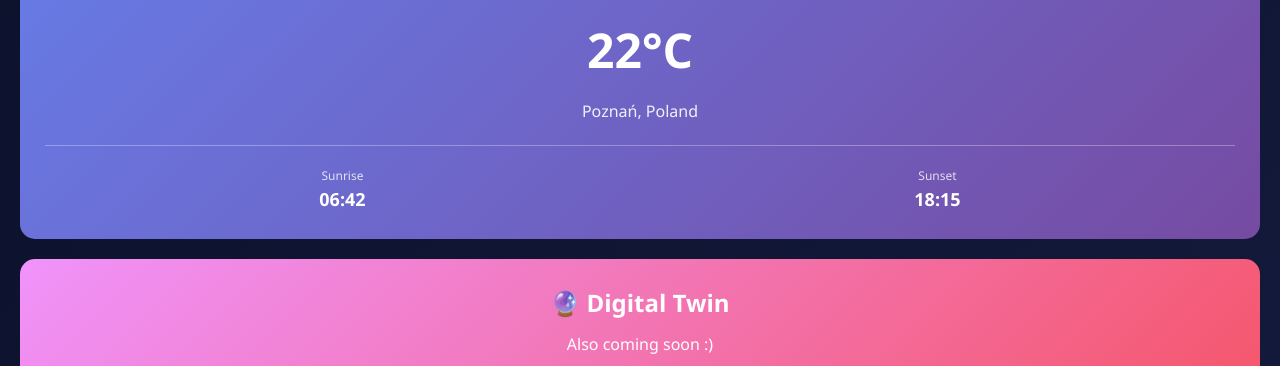
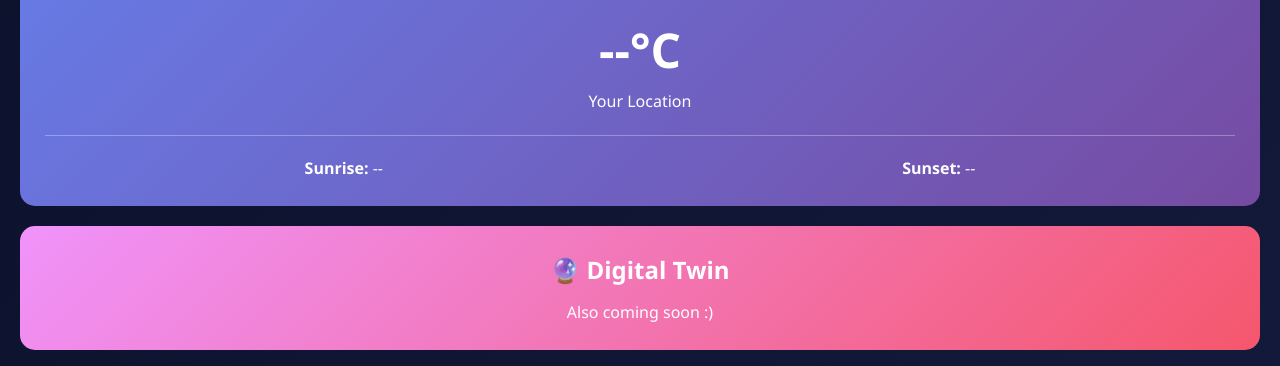
Before and after one commit to Devix100/helios, a plain HTML site: page index.html in a window 1280 px wide. Shown: the part 763-1129 px from the top of the page. Drawn offline with Linux system fonts and the light colour scheme.

Commit message:
Update index.html

```diff
--- a/index.html
+++ b/index.html
@@ -81,18 +81,12 @@
 
 		<div style="display: grid; gap: 20px;">
 			<div class="weather-widget">
-				<div class="weather-icon">☀️</div>
-				<div class="weather-temp"><span id="weather-temp">22</span>°C</div>
-				<div style="margin: 10px 0; opacity: 0.9;">Poznań, Poland</div>
+				<div class="weather-icon" id="weather-icon">☀️</div>
+				<div class="weather-temp"><span id="weather-temp">--</span>°C</div>
+				<div id="weather-location">Your Location</div>
 				<div class="weather-details">
-					<div class="weather-detail">
-						<div class="weather-detail-label">Sunrise</div>
-						<div class="weather-detail-value" id="sunrise">06:42</div>
-					</div>
-					<div class="weather-detail">
-						<div class="weather-detail-label">Sunset</div>
-						<div class="weather-detail-value" id="sunset">18:15</div>
-					</div>
+					<div class="weather-detail"><strong>Sunrise:</strong> <span id="sunrise">--</span></div>
+					<div class="weather-detail"><strong>Sunset:</strong> <span id="sunset">--</span></div>
 				</div>
 			</div>
 
```
